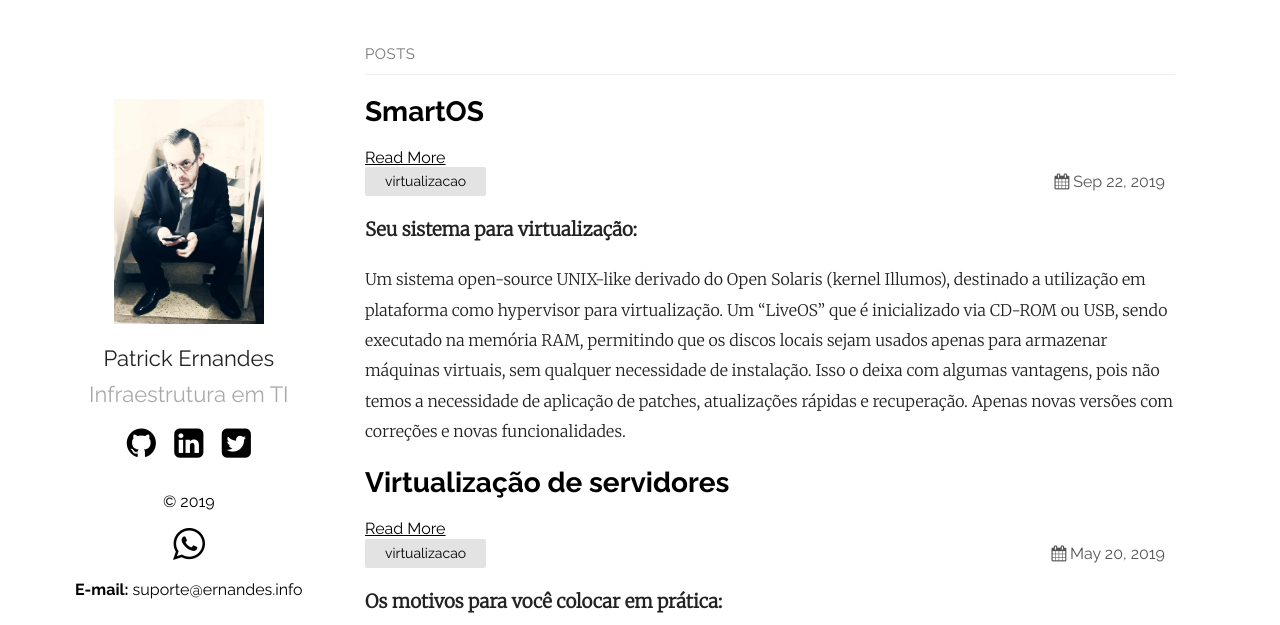
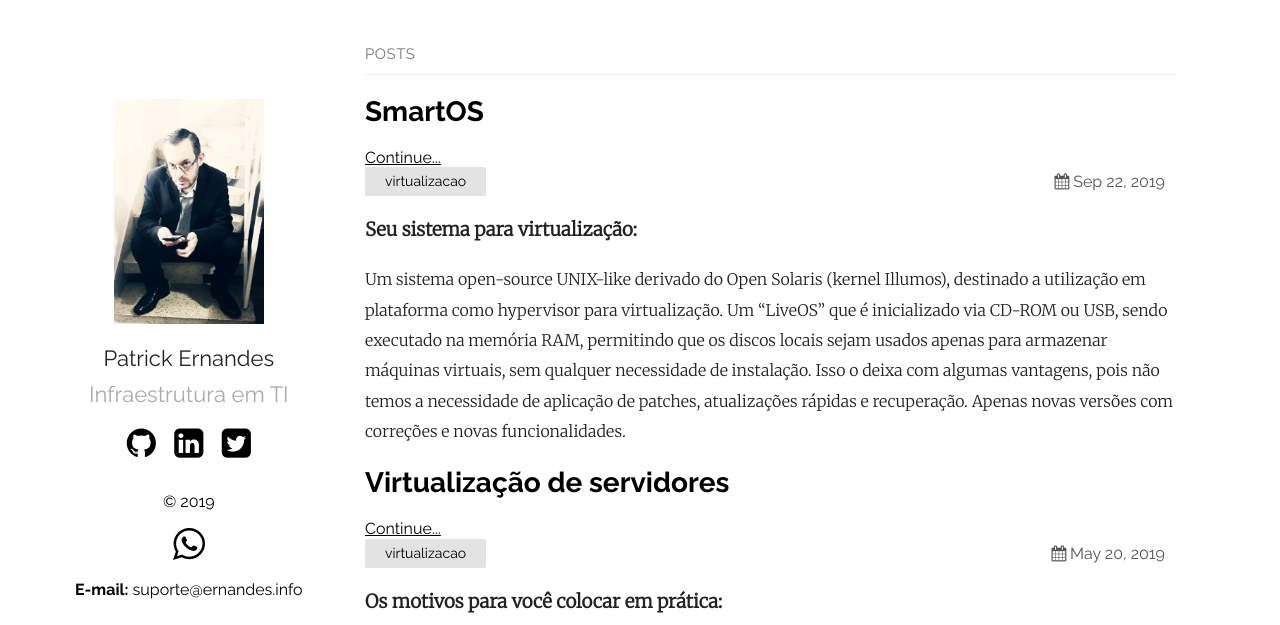
Before and after one commit to patrickernandes/site, a Jekyll site: the page built from index.md, in a window 1280 px wide. Shown: the top 625 px of the page. Built offline with Jekyll 4.4.1, drawn with Linux system fonts in a browser that asks for light colours.

Commit message:
update botao readmore

```diff
--- a/_layouts/home.html
+++ b/_layouts/home.html
@@ -19,8 +19,8 @@ layout: default
     {%- assign date_format = site.plainwhite.date_format | default: "%b %-d, %Y" -%}
     <a class="post-link" href="{{ post.url | relative_url }}">
       <h2 class="post-title">{{ post.title | escape }}</h2>
-      <a class="readmore" href="{{ post.url | prepend: site.baseurl | prepend: site.url }}">Read More</a>
     </a>
+    <a class="readmore" href="{{ post.url | prepend: site.baseurl | prepend: site.url }}">Continue...</a>
     <div class="post-meta">
       <ul class="post-categories">
         {%- for tag in post.categories -%}
```
